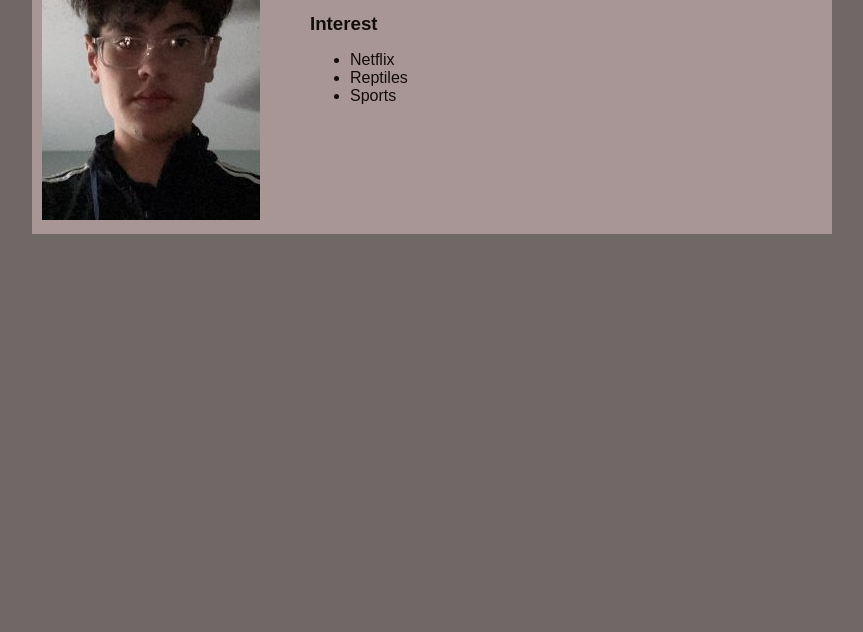
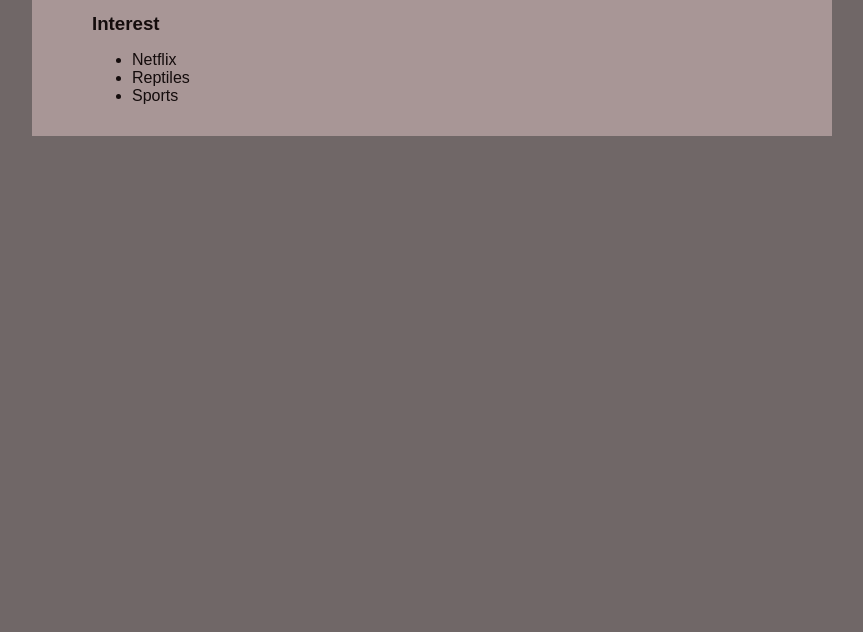
Before and after one commit to davinjimenez/davinjimenez.github.io, a plain HTML site: page index.html in a window 1280 px wide. Shown: the part 168-800 px from the top of the page, without its empty margins (208-1071 px from the left). Drawn offline with Linux system fonts and the light colour scheme.

Commit message:
deleted picture for website in index.html

```diff
--- a/index.html
+++ b/index.html
@@ -99,7 +99,7 @@
 
        <!-- sidebar section -->
        <div class="sidebar">
-             <img src = "96435F32-6F47-4617-901D-B9485DA57EBC.jpeg (new one) (2).jpeg (New One).jpeg">
+             <img src = >
 
 
        </div>
```
